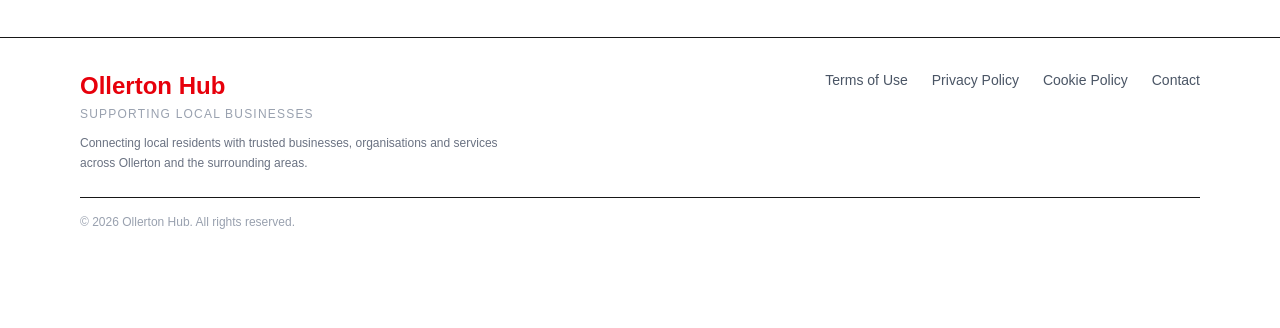
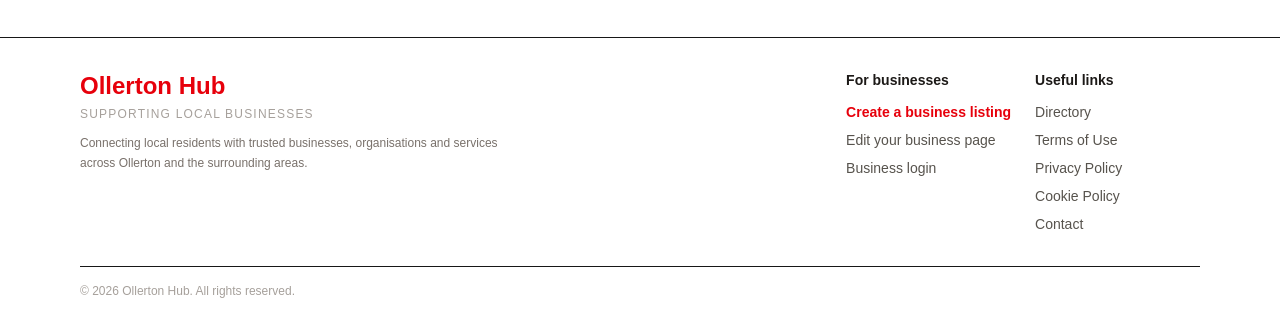
Before and after one commit to gubbn/ollerton-hub, a Next.js app: page / in a window 1280 px wide. Shown: the part 1031-1359 px from the top of the page. Before the commit the page ends 1293 px from the top, so only its background shows below. Built offline with nearby package versions, Linux system fonts and the light colour scheme; no server answers; the database is empty.

Commit message:
Updates to dashboard

```diff
--- a/app/components/footer.tsx
+++ b/app/components/footer.tsx
@@ -4,58 +4,78 @@ export default function Footer() {
   return (
     <footer className="mt-12 border-t bg-white">
       <div className="mx-auto max-w-6xl px-4 py-8">
-        <div className="flex flex-col gap-6 md:flex-row md:items-start md:justify-between">
-          {/* About */}
+        <div className="flex flex-col gap-8 md:flex-row md:items-start md:justify-between">
           <div className="max-w-md">
             <h3 className="mb-1 text-2xl font-bold text-red-600">
               Ollerton Hub
             </h3>
 
-  <p className="text-xs uppercase tracking-widest text-gray-400">
+            <p className="text-xs uppercase tracking-widest text-stone-400">
               Supporting local businesses
             </p>
 
-  <p className="mt-3 text-xs leading-relaxed text-gray-500">
+            <p className="mt-3 text-xs leading-relaxed text-stone-500">
               Connecting local residents with trusted businesses, organisations
               and services across Ollerton and the surrounding areas.
             </p>
           </div>
 
-          {/* Navigation */}
-          <div className="flex flex-wrap gap-x-6 gap-y-2 text-sm text-gray-600">
+          <div className="grid gap-6 sm:grid-cols-2">
+            <div>
+              <h4 className="mb-3 text-sm font-bold text-stone-900">
+                For businesses
+              </h4>
+
+              <div className="flex flex-col gap-2 text-sm text-stone-600">
                 <Link
-              href="/terms"
-              className="transition-colors hover:text-red-600"
+                  href="/register"
+                  className="font-semibold text-red-600 hover:underline"
                 >
+                  Create a business listing
+                </Link>
+
+                <Link href="/dashboard" className="hover:text-red-600">
+                  Edit your business page
+                </Link>
+
+                <Link href="/login" className="hover:text-red-600">
+                  Business login
+                </Link>
+              </div>
+            </div>
+
+            <div>
+              <h4 className="mb-3 text-sm font-bold text-stone-900">
+                Useful links
+              </h4>
+
+              <div className="flex flex-col gap-2 text-sm text-stone-600">
+                <Link href="/directory" className="hover:text-red-600">
+                  Directory
+                </Link>
+
+                <Link href="/terms" className="hover:text-red-600">
                   Terms of Use
                 </Link>
 
-            <Link
-              href="/privacy"
-              className="transition-colors hover:text-red-600"
-            >
+                <Link href="/privacy" className="hover:text-red-600">
                   Privacy Policy
                 </Link>
 
-            <Link
-              href="/cookies"
-              className="transition-colors hover:text-red-600"
-            >
+                <Link href="/cookies" className="hover:text-red-600">
                   Cookie Policy
                 </Link>
 
-            <Link
-              href="/contact"
-              className="transition-colors hover:text-red-600"
-            >
+                <Link href="/contact" className="hover:text-red-600">
                   Contact
                 </Link>
               </div>
             </div>
+          </div>
+        </div>
 
-        {/* Bottom bar */}
-        <div className="mt-6 border-t pt-4">
-          <p className="text-xs text-gray-400">
+        <div className="mt-8 border-t pt-4">
+          <p className="text-xs text-stone-400">
             © {new Date().getFullYear()} Ollerton Hub. All rights reserved.
           </p>
         </div>
--- a/app/dashboard/page.tsx
+++ b/app/dashboard/page.tsx
@@ -1,64 +1,92 @@
-'use client'
-
-import { useEffect, useState } from 'react'
 import Link from 'next/link'
-import { useRouter } from 'next/navigation'
-import { supabase } from '@/lib/supabaseClient'
 
 export default function DashboardPage() {
-  const router = useRouter()
-  const [email, setEmail] = useState<string | null>(null)
+  return (
+    <main className="min-h-screen bg-stone-100 px-4 py-10 text-stone-900">
+      <div className="mx-auto max-w-5xl">
+        <section className="rounded-3xl bg-stone-900 p-6 text-white shadow-sm md:p-10">
+          <p className="mb-3 text-sm font-semibold uppercase tracking-wide text-red-500">
+            Business dashboard
+          </p>
 
-  useEffect(() => {
-    async function loadUser() {
-      const { data } = await supabase.auth.getUser()
+          <h1 className="text-4xl font-extrabold tracking-tight">
+            Manage your Ollerton Hub listing
+          </h1>
 
-      if (!data.user) {
-        router.push('/login')
-        return
-      }
+          <p className="mt-4 max-w-2xl text-stone-300">
+            Create, update and manage your business profile so local residents
+            can find accurate information about your services.
+          </p>
+        </section>
 
-      setEmail(data.user.email ?? null)
-    }
+        <section className="mt-6 grid gap-6 md:grid-cols-2">
+          <Link
+            href="/dashboard/business"
+            className="rounded-3xl bg-white p-6 shadow-sm ring-1 ring-stone-200 transition hover:-translate-y-0.5 hover:shadow-md"
+          >
+            <p className="mb-3 text-sm font-semibold uppercase tracking-wide text-red-600">
+              Your listing
+            </p>
 
-    loadUser()
-  }, [router])
+            <h2 className="text-2xl font-bold text-stone-900">
+              Create or edit business page
+            </h2>
 
-  async function handleLogout() {
-    await supabase.auth.signOut()
-    router.push('/')
-  }
+            <p className="mt-3 text-sm leading-relaxed text-stone-600">
+              Add your logo, contact details, opening times, address, services
+              and social links.
+            </p>
 
-  return (
-    <main className="min-h-screen bg-stone-50 px-6 py-12">
-      <div className="mx-auto max-w-4xl">
-        <div className="rounded-2xl bg-white p-6 shadow-sm ring-1 ring-stone-200">
-          <h1 className="text-2xl font-bold">Business dashboard</h1>
-          <p className="mt-2 text-stone-600">Signed in as {email}</p>
+            <span className="mt-5 inline-flex rounded-xl bg-red-600 px-4 py-2 text-sm font-semibold text-white">
+              Manage listing
+            </span>
+          </Link>
 
-          <div className="mt-6 grid gap-4 sm:grid-cols-2">
-            <Link
-              href="/dashboard/business"
-              className="rounded-xl bg-stone-900 p-5 font-semibold text-white"
-            >
-              Create or edit business listing
-            </Link>
+          <Link
+            href="/directory"
+            className="rounded-3xl bg-white p-6 shadow-sm ring-1 ring-stone-200 transition hover:-translate-y-0.5 hover:shadow-md"
+          >
+            <p className="mb-3 text-sm font-semibold uppercase tracking-wide text-red-600">
+              Directory
+            </p>
 
-            <Link
-              href="/directory"
-              className="rounded-xl bg-white p-5 font-semibold ring-1 ring-stone-200"
-            >
+            <h2 className="text-2xl font-bold text-stone-900">
               View public directory
-            </Link>
+            </h2>
+
+            <p className="mt-3 text-sm leading-relaxed text-stone-600">
+              Check how Ollerton Hub looks to residents and browse live business
+              listings.
+            </p>
+
+            <span className="mt-5 inline-flex rounded-xl border border-stone-300 px-4 py-2 text-sm font-semibold text-stone-700">
+              Open directory
+            </span>
+          </Link>
+        </section>
+
+        <section className="mt-6 rounded-3xl bg-white p-6 shadow-sm ring-1 ring-stone-200 md:p-8">
+          <h2 className="text-2xl font-bold text-stone-900">
+            Helpful notes
+          </h2>
+
+          <div className="mt-4 space-y-3 text-sm leading-relaxed text-stone-600">
+            <p>
+              New or updated listings may need approval before they appear
+              publicly.
+            </p>
+
+            <p>
+              Keep your contact details, opening times and service areas up to
+              date so residents can reach you easily.
+            </p>
+
+            <p>
+              If something looks wrong, use the contact page and we&apos;ll help
+              you correct it.
+            </p>
           </div>
-
-          <button
-            onClick={handleLogout}
-            className="mt-6 rounded-xl border px-4 py-2 font-semibold"
-          >
-            Sign out
-          </button>
-        </div>
+        </section>
       </div>
     </main>
   )
```
Lines whose indentation alone changed are shown as unchanged.
